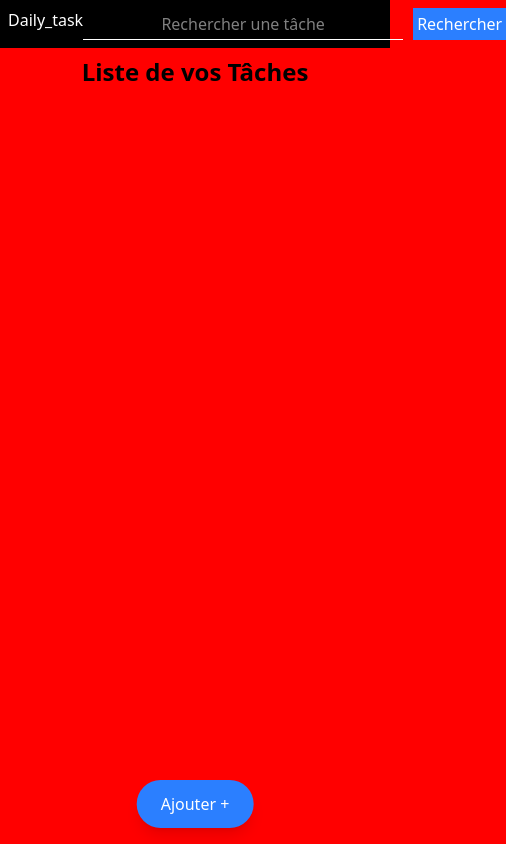
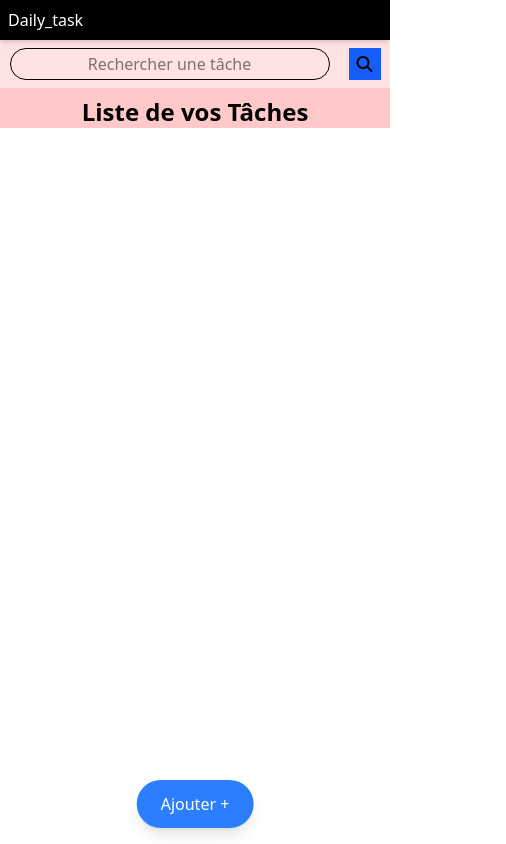
Before and after one commit to Labe224/Todo, a Vue app: page / in a window 390 px wide. Shown: the whole page, 506 px wide, since content can reach past the window. Built offline with nearby package versions, Linux system fonts and the light colour scheme.

Commit message:
responsive-1

```diff
--- a/package.json
+++ b/package.json
@@ -9,6 +9,7 @@
     "preview": "vite preview"
   },
   "dependencies": {
+    "@fortawesome/fontawesome-free": "^6.7.2",
     "@tailwindcss/vite": "^4.0.0",
     "tailwindcss": "^4.0.0",
     "vue": "^3.5.13"
--- a/src/assets/style.css
+++ b/src/assets/style.css
@@ -1,9 +1,51 @@
 @import "tailwindcss";
-body {
-    background-color: red
+
+/* Définition de breakpoint personalisé pour faire notre reponsive design */
+
+@theme {
+    --breakpoint-tab:790px;
+    --breakpoint-phone:548px;
+}
+
+html, body {
+    margin: 0;
+    padding: 0;
+    width: 100;
+    box-sizing: border-box;
+  }
+
+
+.btn_details{
+     @apply  hover:bg-green-600 transition duration-300 bg-green-700 text-white p-1 text-center hover:cursor-pointer shadow-md
+
+    max-tab:hidden
+}
+
+
+.btn_commencer{
+
+    @apply  hover:bg-blue-400  transition duration-300 bg-blue-200 text-white text-center p-1 hover:cursor-pointer shadow-md
+
+    max-tab:hidden
+}
+
+.btn_supprimer{
+
+   @apply hover:bg-red-900 transition duration-300 bg-red-800 text-white p-1 text-center hover:cursor-pointer shadow-md
+
+   max-tab:hidden
+}
+
+.fas{
+
+}
+.items{
+    @apply pt-2
 }
 .div{
+
     @apply bg-zinc-200 w-190 flex h-15 shadow-md items-center gap-10 pl-1.5   m-auto mt-2;
+
     font-size: 18px;
 
   }
--- a/src/components/Header.vue
+++ b/src/components/Header.vue
@@ -1,17 +1,20 @@
 <template>
-    <header class="bg-black flex justify-between p-2 w-full text-white">
-        <div>
+    <header class="bg-black flex justify-between w-full p-2 text-white max-phone:flex-col max-phone:bg-red-100 max-phone:h-22 max-phone:justify-start max-phone:items-start max-phone:p-0  max-phone:gap-1">
+        <div class="max-phone:bg-black max-phone:w-full max-phone:m-0 max-phone:p-2 max-phone:shadow-md">
             Daily_task
         </div>
-        <ul class="flex gap-2.5 items-center">
-            <li><input type="text" placeholder="Rechercher une tâche" class="w-80 h-8 text-white p-1 text-center border-b-1 boder-white" v-model="nom"></li>
-            <button class=" p-1 bg-blue-500 shadow-xm shadow-zinc-100 hover:scale-110 hover:cursor-pointer focus:ring-1 focus:ring-white" @click="$emit('reach',nom)">Rechercher</button>
+        <ul class="flex w-full gap-2.5 items-center max-phone:h-10 max-phone:justify-around max-phone:gap-0">
+            <li><input type="text" placeholder="Rechercher une tâche" class="w-80 h-8 text-white p-1 text-center border-b-1 boder-white max-phone:border-1 max-phone:rounded-full max-phone:border-black max-phone:text-black max-phone:" v-model="nom"></li>
+            <button class=" p-1 bg-blue-500 shadow-xm shadow-zinc-100 hover:scale-110 hover:cursor-pointer focus:ring-1 focus:ring-white max-phone:hidden" @click="$emit('reach',nom)">Rechercher</button>
+            <i class="fas fa-search text-black bg-blue-600 p-2 phone:hidden" @click="$emit('reach',nom)"></i>
         </ul>
 
     </header>
 
 </template>
 <script setup>
+import { ref } from 'vue';
+const nom=ref('')
 </script>
 
 <style scoped>
--- a/src/components/body.vue
+++ b/src/components/body.vue
@@ -1,20 +1,28 @@
 <template>
-  <div :id="liste_tache">
+  <div :id="liste_tache" class="bg-red-200 w-full max-tab:w-full">
   <h1 class="text-black text-center text-2xl pt-2 font-bold">Liste de vos Tâches</h1>
-  <ul class="mt-10" v-for="tache in props.tache" >
+  <ul class="mt-10 w-full" v-for="tache in props.tache" >
     <li :key="tache.id" class="flex m-2 justify-between">
      <div > <span class="pl-2 font-bold font-serif text-center w-1/2">{{ tache.nom}} </span>
     </div>
-      <div class="flex justify-between w-1/2 item-center ">
+      <div class="flex justify-between w-1/2 item-center max-tab:justify-around">
       <span class="">{{ tache.debut }}</span>
-      <button @click="details_fn(tache.id)" class=" hover:bg-green-600 transition duration-300 bg-green-700 text-white p-1 text-center hover:cursor-pointer shadow-md">Détails</button>
-      <button class=" hover:bg-blue-400  transition duration-300 bg-blue-200 text-white text-center p-1 hover:cursor-pointer shadow-md" @click="start(tache)">Commencer</button>
-      <button class="  hover:bg-red-900 transition duration-300 bg-red-800 text-white p-1 text-center hover:cursor-pointer shadow-md" @click="supprimerTache(tache)">
+      <button @click="details_fn(tache.nom)" class=" btn_details">Détails</button>
+      <button class=" btn_commencer" @click="start(tache)">Commencer</button>
+      <button class=" btn_supprimer  " @click="supprimerTache(tache)">
         Supprimer
       </button>
+      <div class="pop_up absolute w-50 bg-white p-5 mb-10 hidden mt-7" :class="tache.nom">
+        <ul class="w-full font-bold ">
+          <li class="items text-green-300" @click="details_fn(tache.nom)">Details</li>
+          <li class="items text-blue-300" @click="start(tache)">commencer</li>
+          <li class="items text-red-300" @click="supprimerTache(tache)">supprimer</li>
+        </ul>
+      </div>
+      <div class="hidden max-tab:block"><i class="fas fa-bars " @click="affiche_pup(tache.nom)"></i></div>
     </div>
     </li>
-    <div :id="tache.id" class="det">
+    <div :class="tache.nom" class="det">
     <div class=" flex flex-col w-2/3 m-auto text-center" >
         <span class="span"><b>Nom :</b> {{ tache.nom }}</span>
          <span class="span"> <b>Date de debut : </b>{{ tache.debut }}</span>
@@ -22,6 +30,7 @@
         <span class="span"><b>Catégorie : </b>{{ tache.categorie }}</span>
         <span class="span"><b>Description : </b> {{ tache.description }}</span>
       </div>
+      <button class="hidden max-tab:block text-center text-zinc-600 m-auto font-bold border-1 bg-amber-100 p-1 my-2 shadow-md" @click="details_fn(tache.nom)">masquer</button>
     </div>
     <hr class="w-full" />
   </ul>
@@ -51,6 +60,12 @@ const props = defineProps({
     required: true,
   },
 });
+
+function affiche_pup(params) {
+  const ma_div=document.getElementsByClassName(params)
+  ma_div[0].classList.toggle('hidden')
+
+}
 
 // Déclarer l'événement 'supp' que ce composant va émettre
 
@@ -122,8 +137,11 @@ function afficher_form() {
 // Fonction qui permet d'afficher et de masquer les détails
 
 function details_fn(params) {
- let div=document.getElementById(params)
- div.classList.toggle('det')
+
+ let div=document.getElementsByClassName(params)
+ div[1].classList.toggle('det')
+ affiche_pup(params)
+
 
 }
 function getTodayDate() {
--- a/src/components/cpnts_scndre/commencer.vue
+++ b/src/components/cpnts_scndre/commencer.vue
@@ -1,6 +1,6 @@
 <template>
 
-    <div class="w-full h-1/1 bg-zinc-200 absolute top-0 " v-if="is_visible">
+    <div class="w-full h-1/1 bg-zinc-200 absolute top-10 " v-if="is_visible">
         <h1 class="text-center text-2xl font-bold font-serif p-4"> Tache en cours: {{ tache.nom }}</h1>
         <div class=" flex flex-col w-2/3 m-auto text-center" >
          <span class="span"> <b>Date de debut:</b> Aujourd'hui </span>
@@ -11,8 +11,8 @@
 
          <div>
             <hr class="w-full mt-5">
-           <h1 class="text-center font-semibold p-5 font-serif" style="font-size: 19px ;">Temps restant </h1>
-           <div class="w-120 h-50 bg-amber-100 m-auto rounded-full border-2 border-black flex justify-center items-center">
+           <h1 class="text-center font-semibold p-5 font-serif " style="font-size: 19px ;">Temps restant </h1>
+           <div class="w-120 h-50 bg-amber-100 m-auto rounded-full border-2 border-black flex justify-center items-center max-phone:w-80">
                <span class="time_">{{ parseInt(tache.duree) }}</span> <span class="label_time">H</span>
                <span class="time_">{{ parseInt((tache.duree*60)%60) }}</span> <span class="label_time">Min</span>
                <span class="time_">00</span> <span class="label_tim">S</span>
--- a/src/main.js
+++ b/src/main.js
@@ -1,4 +1,7 @@
 import './assets/style.css'
+
+import '@fortawesome/fontawesome-free/css/all.css' // importation de fontawesome pour les icones
+
 import { createApp } from 'vue';
 import App from './App.vue';  // Assure-toi que le nom du composant est "App" avec une majuscule
 
```
Also changed, not shown: 1 other file (tests, documents, lock files or other folders).
